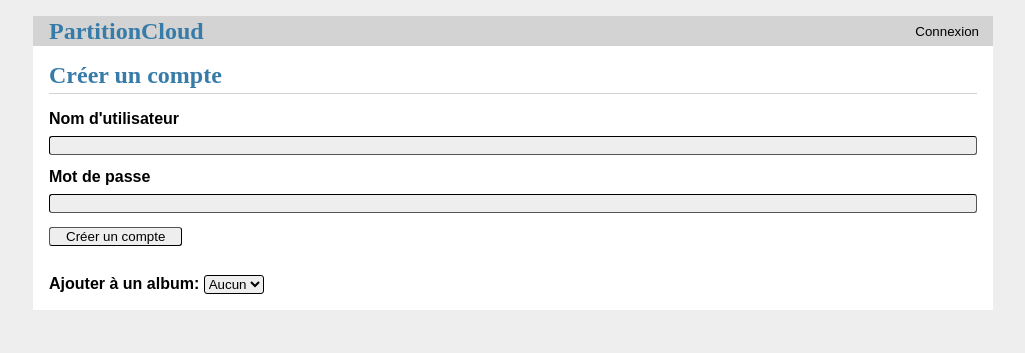
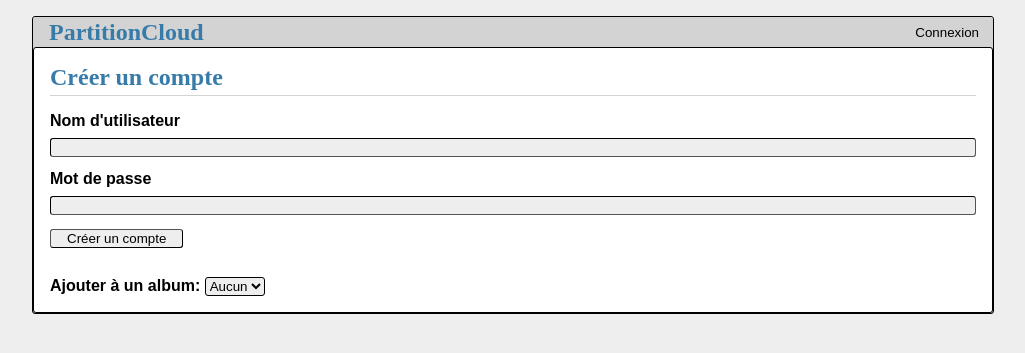
Before and after one commit to partitioncloud/partitioncloud-server, a Flask app: page /auth/register in a window 1280 px wide. Shown: the top 353 px of the page, without its empty margins (127-1152 px from the left). Run offline with Flask 2, Linux system fonts and the light colour scheme.

Commit message:
Forgot to add that too

```diff
--- a/partitioncloud/static/style.css
+++ b/partitioncloud/static/style.css
@@ -34,8 +34,13 @@ html {
 body {
     max-width: 960px;
     margin: 0 auto;
-    background: var(--background-primary);
+    background: var(--background-head);
     color: var(--color-primary);
+
+    border-color: var(--border-color);
+    border-style: solid;
+    border-radius: 3px;
+    border-width: 1px;
 }
 
 h1, h2, h3,
@@ -59,6 +64,8 @@ nav {
     display: flex;
     align-items: center;
     padding: 0 0.5rem;
+
+    border-radius: 3px;
 }
 
 nav h1 {
@@ -98,6 +105,12 @@ select {
 
 .content {
     padding: 0 1rem 1rem;
+    background: var(--background-primary);
+
+    border-color: var(--border-color);
+    border-style: solid;
+    border-radius: 3px;
+    border-width: 1px;
 }
 
 .content>header {
```
